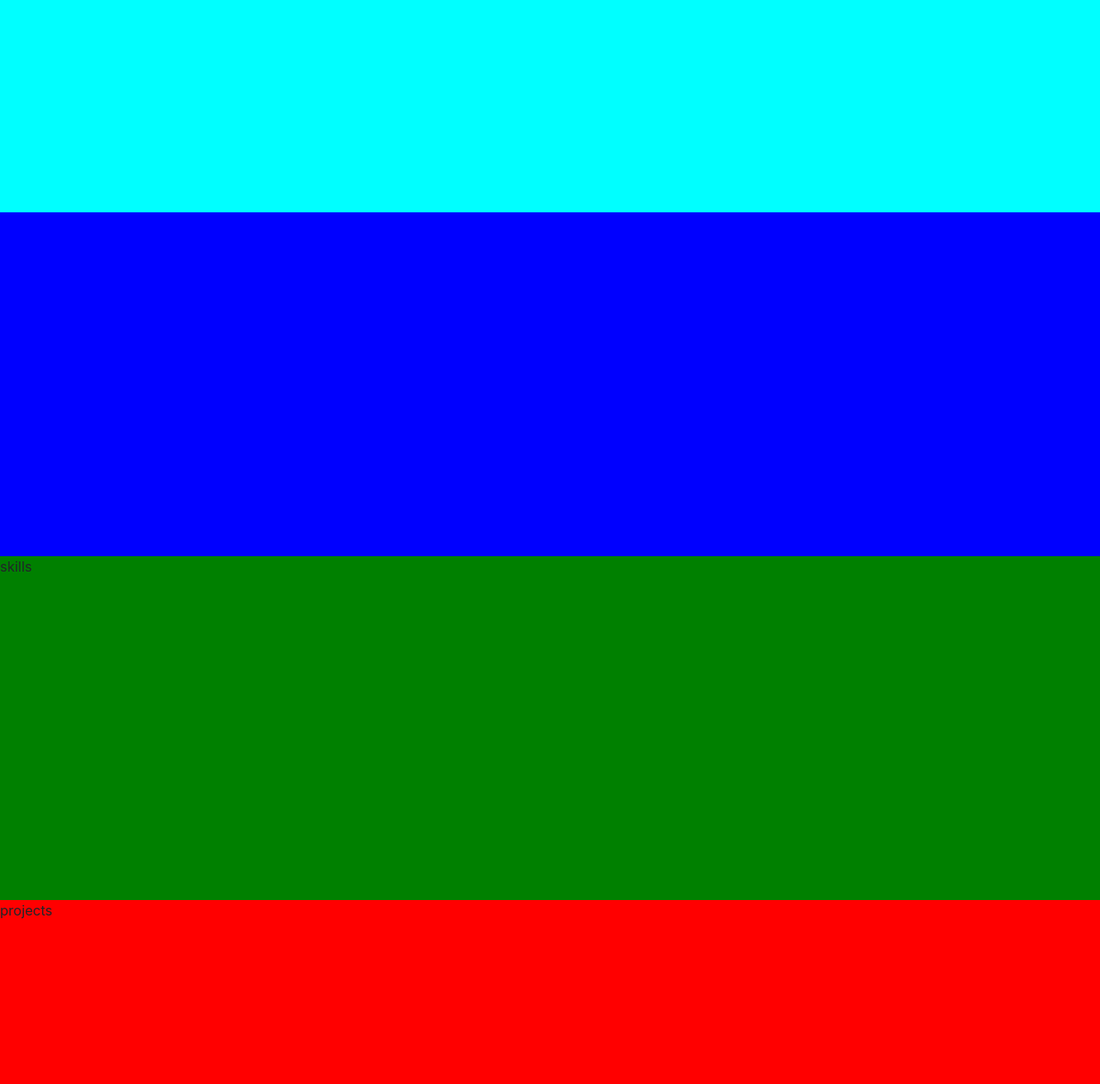
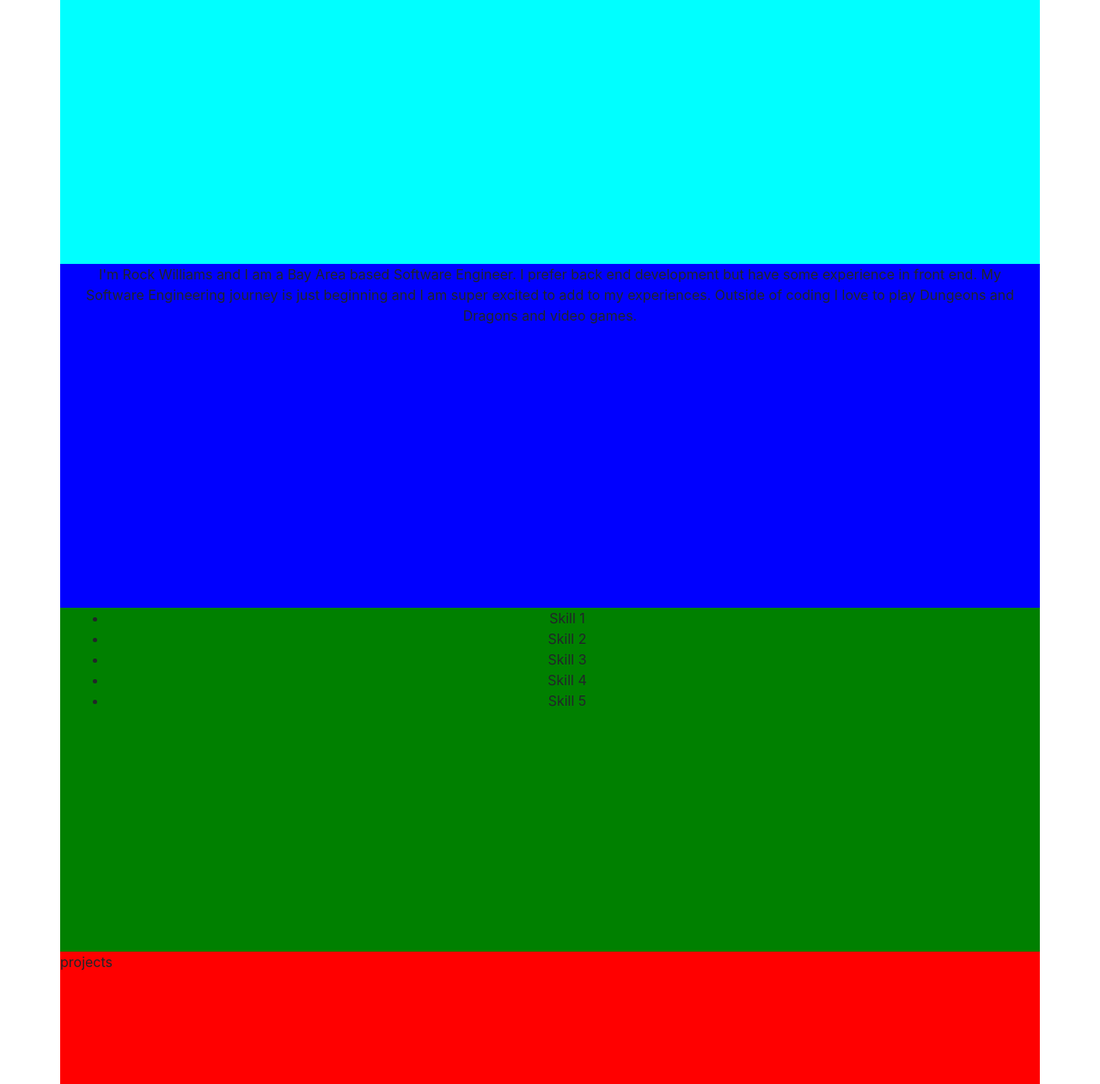
Before and after one commit to RockWilliams/Portfolio, a plain HTML site: page home.html in a window 1280 px wide. Shown: the part 153-1414 px from the top of the page at 86% size. Drawn offline with nearby package versions, Linux system fonts and the light colour scheme.

Commit message:
adds basic about and introductory line

```diff
--- a/home.html
+++ b/home.html
@@ -58,17 +58,33 @@
 			</nav>
 		</header>
 		<main>
-			<div id="home">
-				<img src="" alt="" />
+			<div id="home" class="container text-center">
+				<h1>Hi!</h1>
+				<h3>I'm Rock Williams, a Software Engineer</h3>
 			</div>
-			<div id="about">
-				<div class="container"></div>
+			<div id="about" class="container text-center">
+				<p>
+					I'm Rock Williams and I am a Bay Area based Software
+					Engineer. I prefer back end development but have some
+					experience in front end. My Software Engineering journey is
+					just beginning and I am super excited to add to my
+					experiences. Outside of coding I love to play Dungeons and
+					Dragons and video games.
+				</p>
 			</div>
-			<div id="skills">
-				<p>skills</p>
+			<div class="container text-center" id="skills">
+				<ul class="skill-list">
+					<li class="skill">Skill 1</li>
+					<li class="skill">Skill 2</li>
+					<li class="skill">Skill 3</li>
+					<li class="skill">Skill 4</li>
+					<li class="skill">Skill 5</li>
+				</ul>
 			</div>
-			<div id="projects">
-				<p>projects</p>
+			<div class="container" id="projects">
+				<div class="row">
+					projects
+				</div>
 			</div>
 			<div class="container text-center" id="contact">
 				<h1>Contact Me</h1>
--- a/styles/main.css
+++ b/styles/main.css
@@ -1,6 +1,7 @@
 #home {
 	height: 400px;
 	background-color: aqua;
+	margin-top: 60px;
 }
 
 #about {
```
